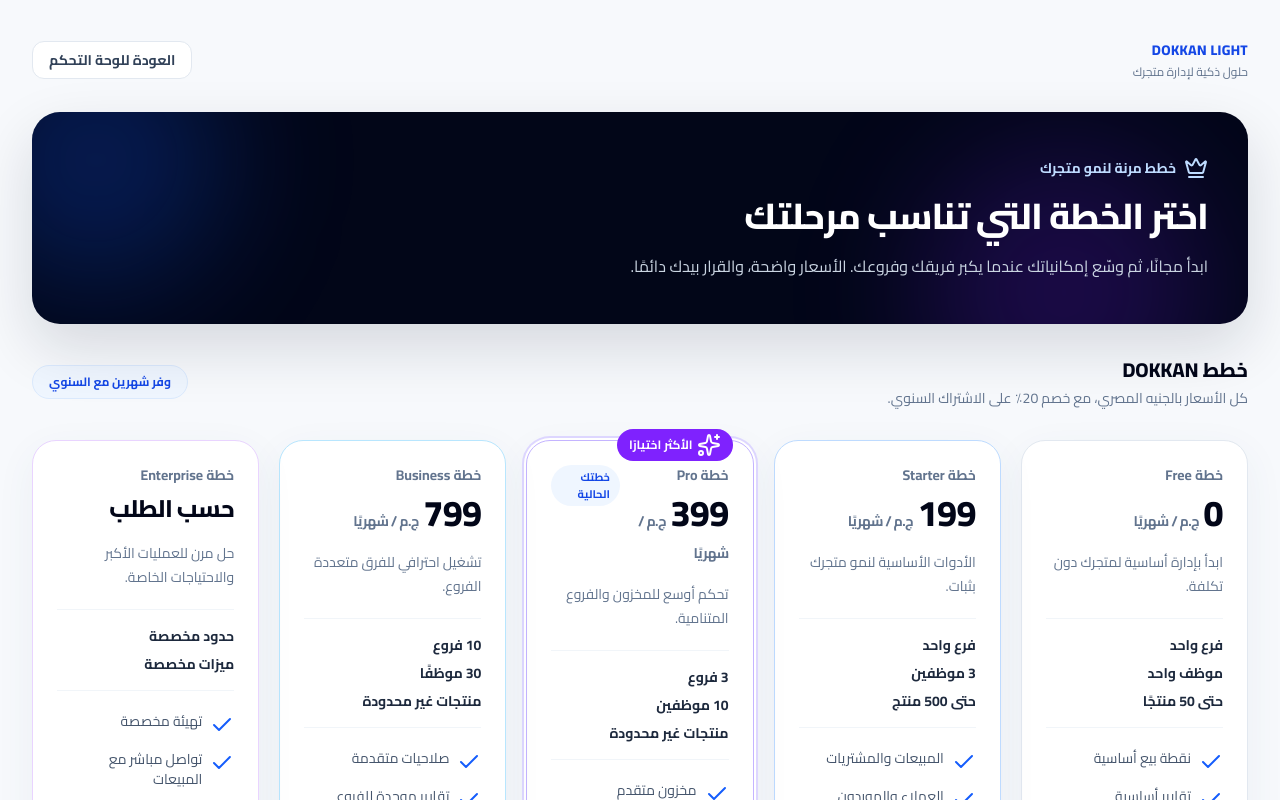
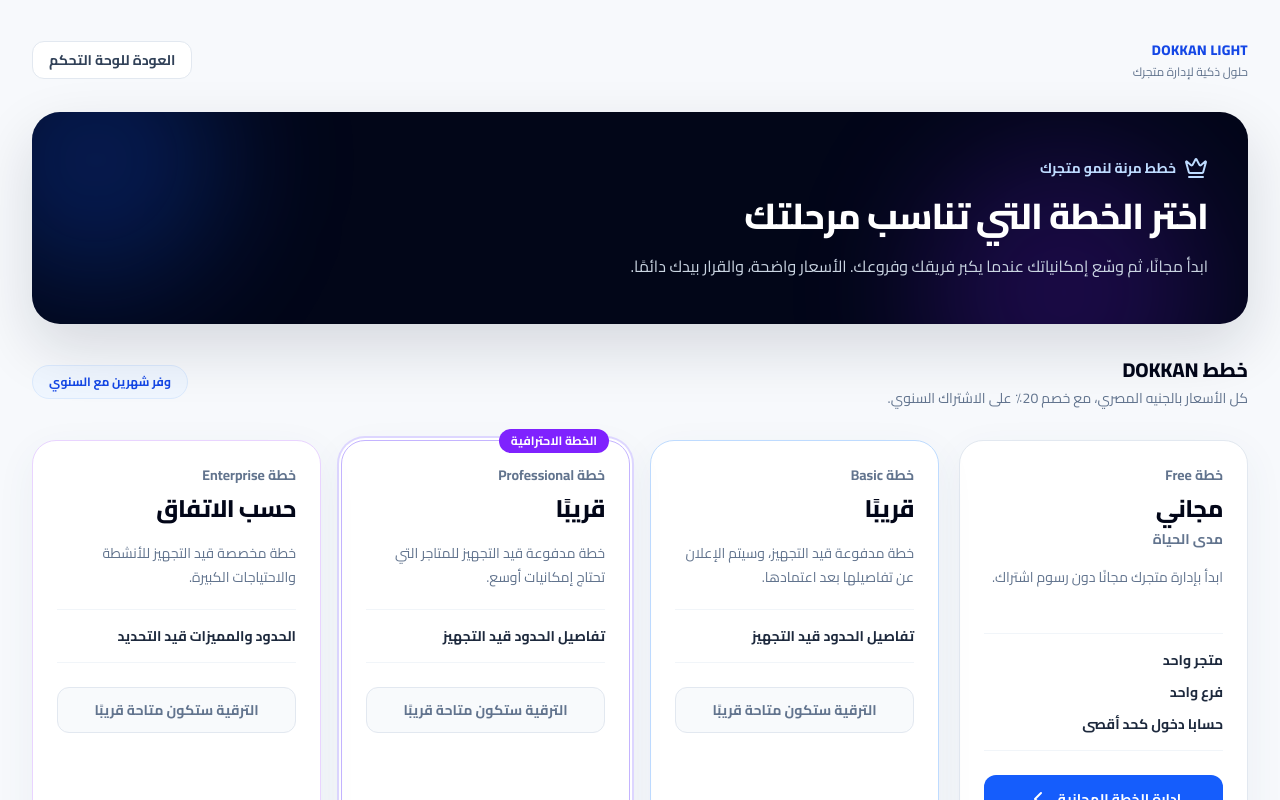
Before and after one commit to starvip904-bot/Ramyalaadesigner-, a Next.js app: page /pricing in a window 1280 px wide. Shown: the top 800 px of the page. Built offline with nearby package versions, Linux system fonts and the light colour scheme.

Commit message:
Update subscription-plans.tsx

```diff
--- a/components/subscription-plans.tsx
+++ b/components/subscription-plans.tsx
@@ -1,6 +1,7 @@
+
 'use client'
 
-import { Check, ChevronLeft, Crown, Sparkles } from 'lucide-react'
+import { Check, ChevronLeft, Crown } from 'lucide-react'
 import Link from 'next/link'
 
 export type Plan = {
@@ -13,39 +14,247 @@ export type Plan = {
   limits: string[]
   features: string[]
   featured?: boolean
+  available: boolean
 }
 
 export const plans: Plan[] = [
-  { code: 'free', name: 'Free', price: '0', cadence: 'ج.م / شهريًا', description: 'ابدأ بإدارة أساسية لمتجرك دون تكلفة.', accent: 'slate', limits: ['فرع واحد', 'موظف واحد', 'حتى 50 منتجًا'], features: ['نقطة بيع أساسية', 'تقارير أساسية'] },
-  { code: 'starter', name: 'Starter', price: '199', cadence: 'ج.م / شهريًا', description: 'الأدوات الأساسية لنمو متجرك بثبات.', accent: 'blue', limits: ['فرع واحد', '3 موظفين', 'حتى 500 منتج'], features: ['المبيعات والمشتريات', 'العملاء والموردون', 'تقارير أساسية'] },
-  { code: 'pro', name: 'Pro', price: '399', cadence: 'ج.م / شهريًا', description: 'تحكم أوسع للمخزون والفروع المتنامية.', accent: 'purple', featured: true, limits: ['3 فروع', '10 موظفين', 'منتجات غير محدودة'], features: ['مخزون متقدم', 'تحويلات بين الفروع', 'المرتجعات', 'كشوف الحسابات', 'تقارير متقدمة'] },
-  { code: 'business', name: 'Business', price: '799', cadence: 'ج.م / شهريًا', description: 'تشغيل احترافي للفرق متعددة الفروع.', accent: 'navy', limits: ['10 فروع', '30 موظفًا', 'منتجات غير محدودة'], features: ['صلاحيات متقدمة', 'تقارير موحدة للفروع', 'دعم ذو أولوية'] },
-  { code: 'enterprise', name: 'Enterprise', price: 'حسب الطلب', cadence: '', description: 'حل مرن للعمليات الأكبر والاحتياجات الخاصة.', accent: 'violet', limits: ['حدود مخصصة', 'ميزات مخصصة'], features: ['تهيئة مخصصة', 'تواصل مباشر مع المبيعات'] },
+  {
+    code: 'free',
+    name: 'Free',
+    price: 'مجاني',
+    cadence: 'مدى الحياة',
+    description: 'ابدأ بإدارة متجرك مجانًا دون رسوم اشتراك.',
+    accent: 'slate',
+    limits: [
+      'متجر واحد',
+      'فرع واحد',
+      'حسابا دخول كحد أقصى',
+    ],
+    features: [],
+    available: true,
+  },
+  {
+    code: 'basic',
+    name: 'Basic',
+    price: 'قريبًا',
+    cadence: '',
+    description: 'خطة مدفوعة قيد التجهيز، وسيتم الإعلان عن تفاصيلها بعد اعتمادها.',
+    accent: 'blue',
+    limits: ['تفاصيل الحدود قيد التجهيز'],
+    features: [],
+    available: false,
+  },
+  {
+    code: 'professional',
+    name: 'Professional',
+    price: 'قريبًا',
+    cadence: '',
+    description: 'خطة مدفوعة قيد التجهيز للمتاجر التي تحتاج إمكانيات أوسع.',
+    accent: 'purple',
+    limits: ['تفاصيل الحدود قيد التجهيز'],
+    features: [],
+    featured: true,
+    available: false,
+  },
+  {
+    code: 'enterprise',
+    name: 'Enterprise',
+    price: 'حسب الاتفاق',
+    cadence: '',
+    description: 'خطة مخصصة قيد التجهيز للأنشطة والاحتياجات الكبيرة.',
+    accent: 'violet',
+    limits: ['الحدود والمميزات قيد التحديد'],
+    features: [],
+    available: false,
+  },
 ]
 
 function accentClasses(accent: Plan['accent']) {
-  return { slate: 'border-slate-200', blue: 'border-blue-200', purple: 'border-violet-300', navy: 'border-sky-200', violet: 'border-purple-200' }[accent]
+  return {
+    slate: 'border-slate-200',
+    blue: 'border-blue-200',
+    purple: 'border-violet-300',
+    violet: 'border-purple-200',
+  }[accent]
 }
 
-export function PlanGrid({ currentPlan = 'pro' }: { currentPlan?: string }) {
-  return <div className="grid gap-5 lg:grid-cols-2 xl:grid-cols-5">
-    {plans.map((plan) => <article key={plan.code} className={`relative flex flex-col rounded-[1.5rem] border bg-white p-6 shadow-[0_12px_40px_rgba(46,80,120,.06)] ${accentClasses(plan.accent)} ${plan.featured ? 'ring-2 ring-violet-200 ring-offset-2' : ''}`}>
-      {plan.featured && <div className="absolute -top-3 right-5 inline-flex items-center gap-1 rounded-full bg-violet-600 px-3 py-1 text-xs font-bold text-white"><Sparkles data-icon="inline-start" /> الأكثر اختيارًا</div>}
-      <div className="flex items-start justify-between gap-3"><div><p className="text-sm font-bold text-slate-500">خطة {plan.name}</p><h3 className="mt-2 text-2xl font-extrabold tracking-tight text-slate-950">{plan.price === 'حسب الطلب' ? plan.price : <><span className="text-4xl">{plan.price}</span> <span className="text-sm font-bold text-slate-500">{plan.cadence}</span></>}</h3></div>{plan.code === currentPlan && <span className="rounded-full bg-blue-50 px-2.5 py-1 text-[11px] font-bold text-blue-700">خطتك الحالية</span>}</div>
-      <p className="mt-4 min-h-12 text-sm leading-6 text-slate-500">{plan.description}</p>
-      <div className="mt-5 flex flex-col gap-2 border-y border-slate-100 py-4">{plan.limits.map((limit) => <p key={limit} className="text-sm font-bold text-slate-800">{limit}</p>)}</div>
-      <ul className="mt-5 flex flex-1 flex-col gap-3">{plan.features.map((feature) => <li key={feature} className="flex items-start gap-2 text-sm text-slate-600"><Check className="mt-0.5 text-blue-600" data-icon="inline-start" />{feature}</li>)}</ul>
-      <Link href={plan.code === 'enterprise' ? '/subscription?contact=sales' : `/subscription?plan=${plan.code}`} className={`mt-6 inline-flex items-center justify-center gap-2 rounded-xl px-4 py-3 text-sm font-bold transition ${plan.featured ? 'bg-blue-600 text-white hover:bg-blue-700' : 'border border-slate-200 bg-slate-50 text-slate-800 hover:border-blue-200 hover:bg-blue-50'}`}>{plan.code === currentPlan ? 'إدارة الاشتراك' : plan.code === 'enterprise' ? 'تواصل مع المبيعات' : 'اختيار الخطة'}<ChevronLeft data-icon="inline-end" /></Link>
-    </article>)}
-  </div>
+export function PlanGrid({
+  currentPlan = 'free',
+}: {
+  currentPlan?: string
+}) {
+  return (
+    <div className="grid gap-5 sm:grid-cols-2 xl:grid-cols-4">
+      {plans.map((plan) => (
+        <article
+          key={plan.code}
+          className={`relative flex flex-col rounded-[1.5rem] border bg-white p-6 shadow-[0_12px_40px_rgba(46,80,120,.06)] ${accentClasses(plan.accent)} ${
+            plan.featured
+              ? 'ring-2 ring-violet-200 ring-offset-2'
+              : ''
+          }`}
+        >
+          {plan.featured && (
+            <div className="absolute -top-3 right-5 rounded-full bg-violet-600 px-3 py-1 text-xs font-bold text-white">
+              الخطة الاحترافية
+            </div>
+          )}
+
+          <div className="flex items-start justify-between gap-3">
+            <div>
+              <p className="text-sm font-bold text-slate-500">
+                خطة {plan.name}
+              </p>
+
+              <h3 className="mt-2 text-2xl font-extrabold tracking-tight text-slate-950">
+                {plan.price}
+              </h3>
+
+              {plan.cadence && (
+                <p className="mt-1 text-sm font-bold text-slate-500">
+                  {plan.cadence}
+                </p>
+              )}
+            </div>
+
+            {plan.code === currentPlan && (
+              <span className="rounded-full bg-blue-50 px-2.5 py-1 text-[11px] font-bold text-blue-700">
+                خطتك الحالية
+              </span>
+            )}
+          </div>
+
+          <p className="mt-4 min-h-12 text-sm leading-6 text-slate-500">
+            {plan.description}
+          </p>
+
+          <div className="mt-5 flex flex-col gap-3 border-y border-slate-100 py-4">
+            {plan.limits.map((limit) => (
+              <p
+                key={limit}
+                className="text-sm font-bold text-slate-800"
+              >
+                {limit}
+              </p>
+            ))}
+          </div>
+
+          {plan.features.length > 0 && (
+            <ul className="mt-5 flex flex-1 flex-col gap-3">
+              {plan.features.map((feature) => (
+                <li
+                  key={feature}
+                  className="flex items-start gap-2 text-sm text-slate-600"
+                >
+                  <Check
+                    className="mt-0.5 text-blue-600"
+                    data-icon="inline-start"
+                  />
+                  {feature}
+                </li>
+              ))}
+            </ul>
+          )}
+
+          {plan.code === 'free' ? (
+            <Link
+              href="/subscription"
+              className="mt-6 inline-flex items-center justify-center gap-2 rounded-xl bg-blue-600 px-4 py-3 text-sm font-bold text-white transition hover:bg-blue-700"
+            >
+              إدارة الخطة المجانية
+              <ChevronLeft data-icon="inline-end" />
+            </Link>
+          ) : (
+            <div className="mt-6 rounded-xl border border-slate-200 bg-slate-50 px-4 py-3 text-center text-sm font-bold text-slate-500">
+              الترقية ستكون متاحة قريبًا
+            </div>
+          )}
+        </article>
+      ))}
+    </div>
+  )
 }
 
-export function UsageCard({ label, used, limit, tone = 'blue' }: { label: string; used: number; limit: string; tone?: 'blue' | 'purple' | 'green' }) {
-  const percentage = limit === 'غير محدود' ? 18 : Math.min(Math.round((used / Number(limit)) * 100), 100)
-  const colors = { blue: 'bg-blue-600', purple: 'bg-violet-600', green: 'bg-emerald-500' }
-  return <div className="rounded-2xl border border-slate-200 bg-white p-5"><div className="flex items-center justify-between gap-3"><p className="text-sm font-bold text-slate-700">{label}</p><p className="text-xs text-slate-500">{used} / {limit}</p></div><div className="mt-4 h-2 rounded-full bg-slate-100"><div className={`h-2 rounded-full ${colors[tone]}`} style={{ width: `${percentage}%` }} /></div><p className="mt-3 text-xs text-slate-500">{limit === 'غير محدود' ? 'استخدام مرن ضمن خطتك' : `${percentage}% من الحد المتاح`}</p></div>
+export function UsageCard({
+  label,
+  used,
+  limit,
+  tone = 'blue',
+}: {
+  label: string
+  used: number
+  limit: string
+  tone?: 'blue' | 'purple' | 'green'
+}) {
+  const percentage =
+    limit === 'غير محدود'
+      ? 18
+      : Math.min(
+          Math.round((used / Number(limit)) * 100),
+          100
+        )
+
+  const colors = {
+    blue: 'bg-blue-600',
+    purple: 'bg-violet-600',
+    green: 'bg-emerald-500',
+  }
+
+  return (
+    <div className="rounded-2xl border border-slate-200 bg-white p-5">
+      <div className="flex items-center justify-between gap-3">
+        <p className="text-sm font-bold text-slate-700">
+          {label}
+        </p>
+        <p className="text-xs text-slate-500">
+          {used} / {limit}
+        </p>
+      </div>
+
+      <div className="mt-4 h-2 rounded-full bg-slate-100">
+        <div
+          className={`h-2 rounded-full ${colors[tone]}`}
+          style={{ width: `${percentage}%` }}
+        />
+      </div>
+
+      <p className="mt-3 text-xs text-slate-500">
+        {limit === 'غير محدود'
+          ? 'استخدام مرن ضمن خطتك'
+          : `${percentage}% من الحد المتاح`}
+      </p>
+    </div>
+  )
 }
 
-export function SubscriptionHero({ eyebrow, title, description }: { eyebrow: string; title: string; description: string }) {
-  return <div className="relative overflow-hidden rounded-[1.75rem] bg-slate-950 px-6 py-8 text-white shadow-[0_24px_60px_rgba(15,23,42,.14)] md:px-10 md:py-11"><div className="absolute -left-16 -top-20 size-64 rounded-full bg-blue-600/25 blur-3xl" /><div className="absolute -bottom-28 right-10 size-72 rounded-full bg-violet-600/20 blur-3xl" /><div className="relative max-w-3xl"><div className="flex items-center gap-2 text-sm font-bold text-blue-200"><Crown data-icon="inline-start" />{eyebrow}</div><h1 className="mt-4 text-3xl font-extrabold tracking-tight md:text-4xl">{title}</h1><p className="mt-4 max-w-2xl text-sm leading-7 text-slate-300 md:text-base">{description}</p></div></div>
+export function SubscriptionHero({
+  eyebrow,
+  title,
+  description,
+}: {
+  eyebrow: string
+  title: string
+  description: string
+}) {
+  return (
+    <div className="relative overflow-hidden rounded-[1.75rem] bg-slate-950 px-6 py-8 text-white shadow-[0_24px_60px_rgba(15,23,42,.14)] md:px-10 md:py-11">
+      <div className="absolute -left-16 -top-20 size-64 rounded-full bg-blue-600/25 blur-3xl" />
+      <div className="absolute -bottom-28 right-10 size-72 rounded-full bg-violet-600/20 blur-3xl" />
+
+      <div className="relative max-w-3xl">
+        <div className="flex items-center gap-2 text-sm font-bold text-blue-200">
+          <Crown data-icon="inline-start" />
+          {eyebrow}
+        </div>
+
+        <h1 className="mt-4 text-3xl font-extrabold tracking-tight md:text-4xl">
+          {title}
+        </h1>
+
+        <p className="mt-4 max-w-2xl text-sm leading-7 text-slate-300 md:text-base">
+          {description}
+        </p>
+      </div>
+    </div>
+  )
 }
```
